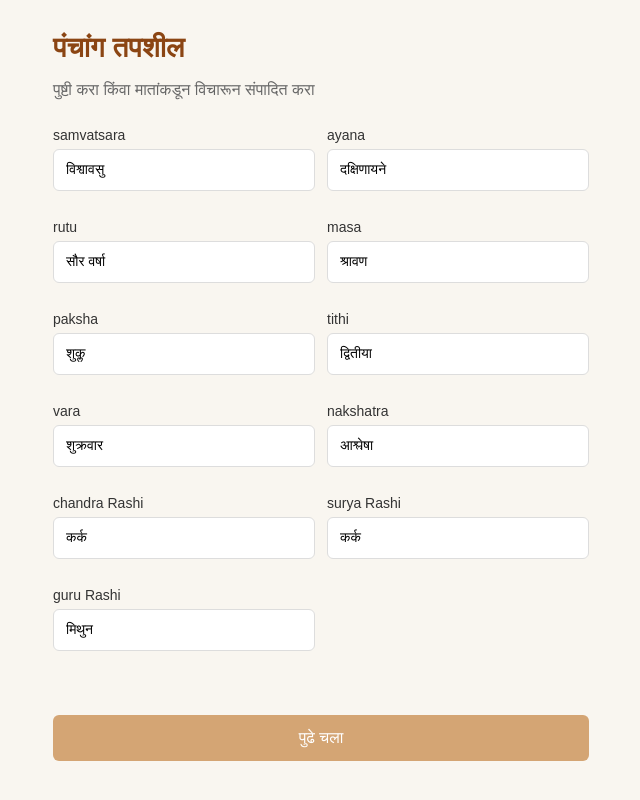
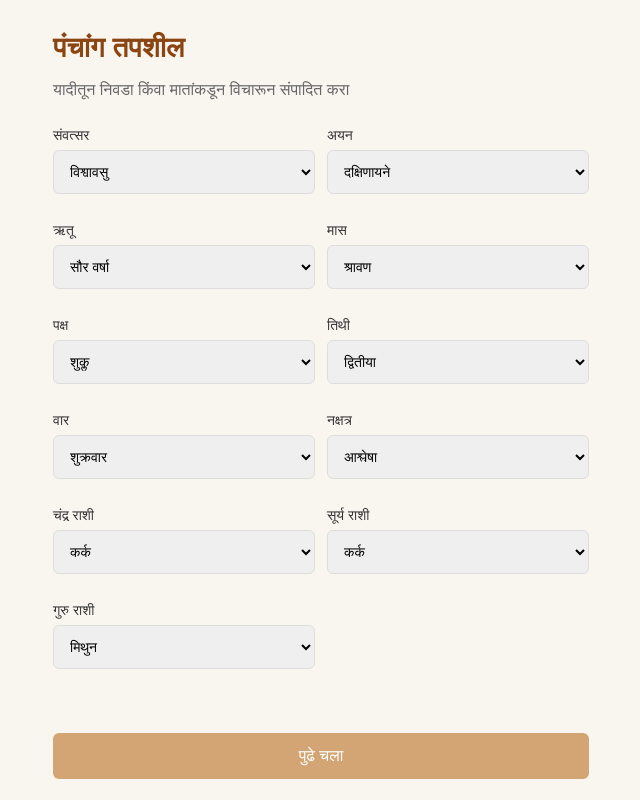
Before and after one commit to Vivsa/self-serve-pooja, a React (Vite) app: page / in a window 1280 px wide. Both pictures are taken after a click on the button "पुढे चला". Shown: the whole page, without its empty margins (319-959 px from the left). Built offline with nearby package versions, Linux system fonts and the light colour scheme; a web font is replaced by a local one.

Commit message:
पंचांग फील्ड्स dropdown केले

```diff
--- a/src/components/PreflightForm.jsx
+++ b/src/components/PreflightForm.jsx
@@ -1,5 +1,6 @@
-import React, { useState } from 'react';
+import React from 'react';
 import { designSystem } from '../styles/designSystem';
+import { panchangOptions, panchangLabels } from '../panchangOptions';
 
 const DateScreen = ({ date, setDate, vara, onConfirm }) => (
   <div style={designSystem.container}>
@@ -28,22 +29,28 @@ const PanchangScreen = ({ panchangData, setPanchangData, onConfirm }) => (
   <div style={designSystem.container}>
     <h1 style={designSystem.heading}>पंचांग तपशील</h1>
     <p style={{ ...designSystem.body, color: designSystem.colors.secondary, marginBottom: '24px' }}>
-      पुष्टी करा किंवा मातांकडून विचारून संपादित करा
+      यादीतून निवडा किंवा मातांकडून विचारून संपादित करा
     </p>
     <div style={{ display: 'grid', gridTemplateColumns: '1fr 1fr', gap: '12px', marginBottom: '24px' }}>
       {Object.entries(panchangData).map(([key, value]) => (
         <div key={key} style={designSystem.formGroup}>
           <label style={designSystem.label}>
-            {key.replace(/([A-Z])/g, ' $1').trim()}
+            {panchangLabels[key] || key}
           </label>
-          <input
-            type="text"
+          <select
             value={value}
             onChange={(e) =>
               setPanchangData({ ...panchangData, [key]: e.target.value })
             }
-            style={designSystem.input}
-          />
+            style={{ ...designSystem.input, cursor: 'pointer' }}
+          >
+            {!panchangOptions[key]?.includes(value) && value && (
+              <option value={value}>{value}</option>
+            )}
+            {(panchangOptions[key] || []).map((opt) => (
+              <option key={opt} value={opt}>{opt}</option>
+            ))}
+          </select>
         </div>
       ))}
     </div>
@@ -172,41 +179,11 @@ const DeviceModeScreen = ({ onSelect }) => (
   </div>
 );
 
-const RoomCodeEntryScreen = ({ onConfirm }) => {
-  const [code, setCode] = useState('');
-  return (
-    <div style={designSystem.container}>
-      <h1 style={designSystem.heading}>रूम कोड टाका</h1>
-      <p style={{ ...designSystem.body, color: designSystem.colors.secondary, marginBottom: '24px' }}>
-        नियंत्रक डिव्हाइसवर दाखवलेला कोड टाका
-      </p>
-      <div style={designSystem.formGroup}>
-        <input
-          type="text"
-          placeholder="उदा. AB3D"
-          value={code}
-          onChange={(e) => setCode(e.target.value.toUpperCase())}
-          style={{ ...designSystem.input, fontSize: '24px', textAlign: 'center', letterSpacing: '4px' }}
-          maxLength={4}
-        />
-      </div>
-      <button
-        onClick={() => onConfirm(code)}
-        disabled={code.trim().length !== 4}
-        style={{ ...designSystem.button, opacity: code.trim().length === 4 ? 1 : 0.5 }}
-      >
-        जोडा
-      </button>
-    </div>
-  );
-};
-
 const PreflightForm = {
   DateScreen,
   PanchangScreen,
   HostFamilyScreen,
   DeviceModeScreen,
-  RoomCodeEntryScreen,
 };
 
 export default PreflightForm;
--- /dev/null
+++ b/src/panchangOptions.js
@@ -0,0 +1,49 @@
+// सर्व पंचांग fields साठी dropdown मध्ये दाखवायच्या मूल्यांची यादी
+
+export const panchangOptions = {
+  samvatsara: [
+    'प्रभव', 'विभव', 'शुक्ल', 'प्रमोद', 'प्रजापती', 'अंगिरा', 'श्रीमुख', 'भाव', 'युवा', 'धाता',
+    'ईश्वर', 'बहुधान्य', 'प्रमाथी', 'विक्रम', 'वृषप्रजा', 'चित्रभानू', 'सुभानू', 'तारण', 'पार्थिव', 'अव्यय',
+    'सर्वजित', 'सर्वधारी', 'विरोधी', 'विकृती', 'खर', 'नंदन', 'विजय', 'जय', 'मन्मथ', 'दुर्मुख',
+    'हेमलंबि', 'विलंबि', 'विकारी', 'शर्वरी', 'प्लव', 'शुभकृत', 'शोभन', 'क्रोधी', 'विश्वावसू', 'पराभव',
+    'प्लवंग', 'कीलक', 'सौम्य', 'साधारण', 'विरोधकृत', 'परिधावी', 'प्रमादी', 'आनंद', 'राक्षस', 'नल',
+    'पिंगल', 'कालयुक्त', 'सिद्धार्थ', 'रौद्र', 'दुर्मती', 'दुंदुभी', 'रुधिरोद्गारी', 'रक्ताक्षी', 'क्रोधन', 'क्षय',
+  ],
+  ayana: ['उत्तरायण', 'दक्षिणायन'],
+  rutu: ['वसंत', 'ग्रीष्म', 'वर्षा', 'शरद', 'हेमंत', 'शिशिर'],
+  masa: [
+    'चैत्र', 'वैशाख', 'ज्येष्ठ', 'आषाढ', 'श्रावण', 'भाद्रपद',
+    'आश्विन', 'कार्तिक', 'मार्गशीर्ष', 'पौष', 'माघ', 'फाल्गुन',
+    'अधिक चैत्र', 'अधिक वैशाख', 'अधिक ज्येष्ठ', 'अधिक आषाढ', 'अधिक श्रावण', 'अधिक भाद्रपद',
+    'अधिक आश्विन', 'अधिक कार्तिक', 'अधिक मार्गशीर्ष', 'अधिक पौष', 'अधिक माघ', 'अधिक फाल्गुन',
+  ],
+  paksha: ['शुक्ल पक्ष', 'कृष्ण पक्ष'],
+  tithi: [
+    'प्रतिपदा', 'द्वितीया', 'तृतीया', 'चतुर्थी', 'पंचमी', 'षष्ठी', 'सप्तमी', 'अष्टमी',
+    'नवमी', 'दशमी', 'एकादशी', 'द्वादशी', 'त्रयोदशी', 'चतुर्दशी', 'पौर्णिमा', 'अमावास्या',
+  ],
+  vara: ['रविवार', 'सोमवार', 'मंगळवार', 'बुधवार', 'गुरुवार', 'शुक्रवार', 'शनिवार'],
+  nakshatra: [
+    'अश्विनी', 'भरणी', 'कृत्तिका', 'रोहिणी', 'मृगशीर्ष', 'आर्द्रा', 'पुनर्वसु', 'पुष्य', 'आश्लेषा',
+    'मघा', 'पूर्वा फाल्गुनी', 'उत्तरा फाल्गुनी', 'हस्त', 'चित्रा', 'स्वाती', 'विशाखा', 'अनुराधा', 'ज्येष्ठा',
+    'मूळ', 'पूर्वाषाढा', 'उत्तराषाढा', 'श्रवण', 'धनिष्ठा', 'शततारका', 'पूर्वा भाद्रपदा', 'उत्तरा भाद्रपदा', 'रेवती',
+  ],
+  chandraRashi: ['मेष', 'वृषभ', 'मिथुन', 'कर्क', 'सिंह', 'कन्या', 'तूळ', 'वृश्चिक', 'धनु', 'मकर', 'कुंभ', 'मीन'],
+  suryaRashi: ['मेष', 'वृषभ', 'मिथुन', 'कर्क', 'सिंह', 'कन्या', 'तूळ', 'वृश्चिक', 'धनु', 'मकर', 'कुंभ', 'मीन'],
+  guruRashi: ['मेष', 'वृषभ', 'मिथुन', 'कर्क', 'सिंह', 'कन्या', 'तूळ', 'वृश्चिक', 'धनु', 'मकर', 'कुंभ', 'मीन'],
+};
+
+// Screen वर दाखवायची मराठी labels (key ऐवजी)
+export const panchangLabels = {
+  samvatsara: 'संवत्सर',
+  ayana: 'अयन',
+  rutu: 'ऋतू',
+  masa: 'मास',
+  paksha: 'पक्ष',
+  tithi: 'तिथी',
+  vara: 'वार',
+  nakshatra: 'नक्षत्र',
+  chandraRashi: 'चंद्र राशी',
+  suryaRashi: 'सूर्य राशी',
+  guruRashi: 'गुरु राशी',
+};
```
